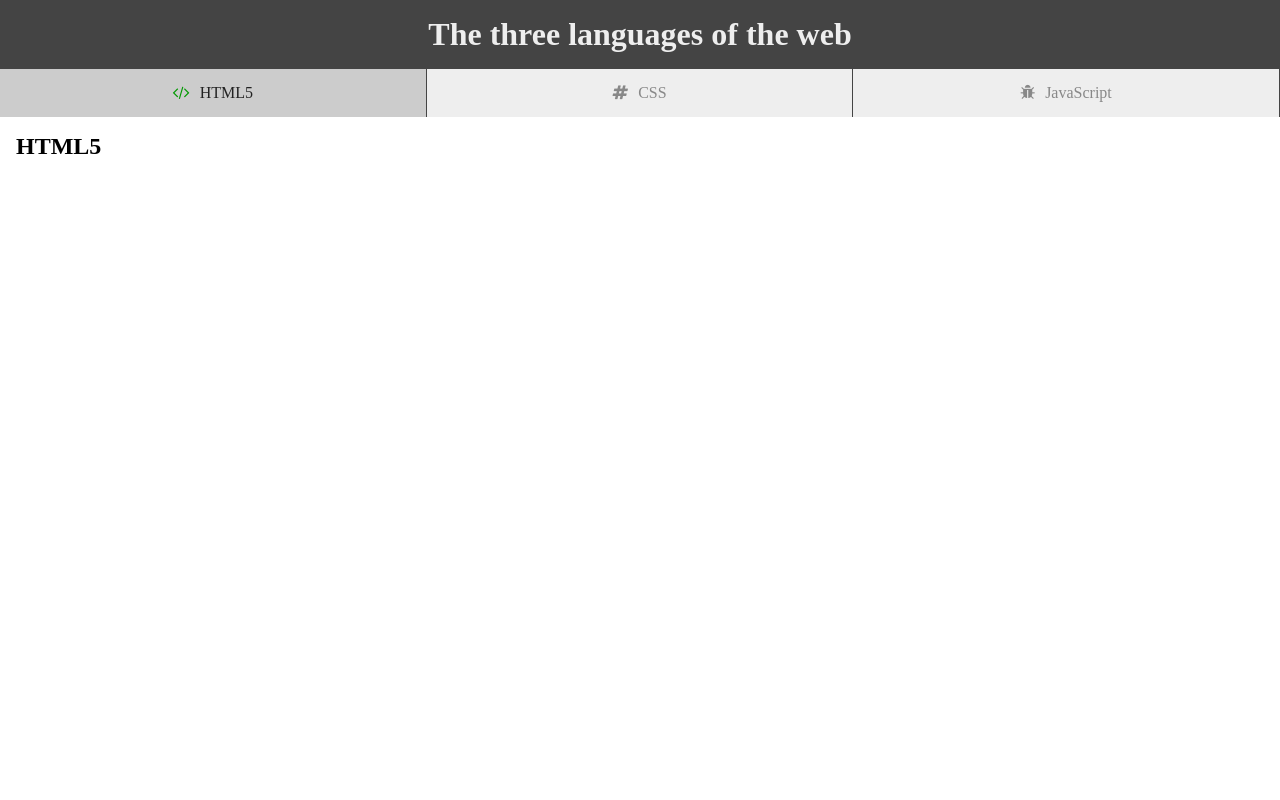
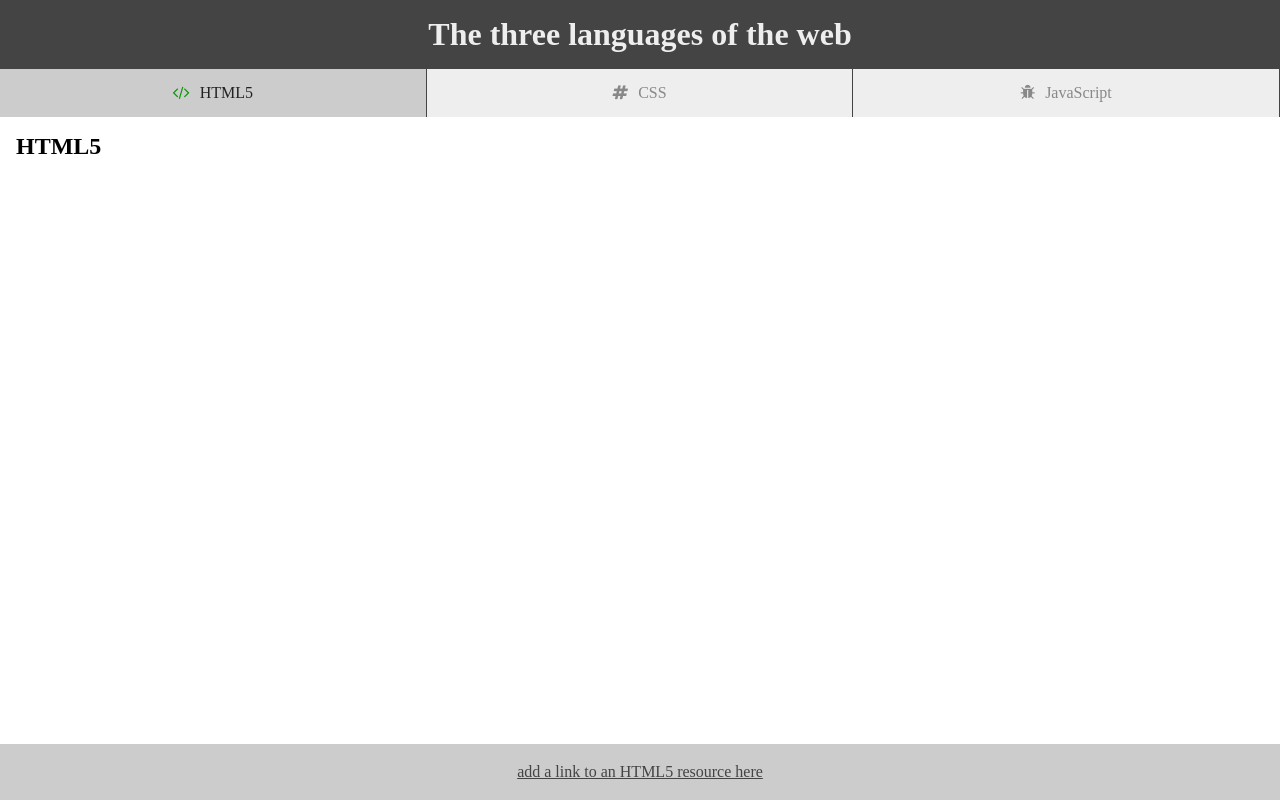
Before and after one commit to zadali/week5, a plain HTML site: page index.html in a window 1280 px wide. Drawn offline with Linux system fonts and the light colour scheme.

Commit message:
added footer link styles

```diff
--- a/index.html
+++ b/index.html
@@ -45,7 +45,7 @@
       </table>
 
       <footer>
-        <!-- add a link to an HTML5 resource -->
+        <p><a href="#">add a link to an HTML5 resource here</a></p>
       </footer>
     </section>
 
@@ -60,7 +60,7 @@
       </ul>
 
       <footer>
-        <!-- add a link to a CSS resource -->
+        <p>add a link to a CSS resource (see the HTML link above)</p>
       </footer>
     </section>
 
@@ -75,7 +75,7 @@
       </dl>
 
       <footer>
-        <!-- add a link to a JavaScript resource -->
+        <p>add a link to a JavaScript resource</p>
       </footer>
     </section>
 
--- a/styles/styles.css
+++ b/styles/styles.css
@@ -11,6 +11,15 @@ h1 {
 h2 {
   margin-top: 0;
 }
+footer a:link,
+footer a:visited {
+  color: #444;
+}
+footer a:hover {
+  color: #888;
+}
+
+
 /*
   Hides the radio buttons ('input' tags) themselves, but not
   their labels, which form the tabs.
@@ -23,7 +32,18 @@ section {
   padding: 1em;
   clear: both;
 }
-
+section footer {
+  position: absolute;
+  bottom: 0;
+  background: #ccc;
+  width: 100%;
+  margin-left: -1em;
+}
+section footer p {
+  padding: 0 1em;
+  line-height: 1.5em;
+  text-align: center;
+}
 /*
   displays and styles 'label' tags (for radio button 'input' tags)
 */
```
